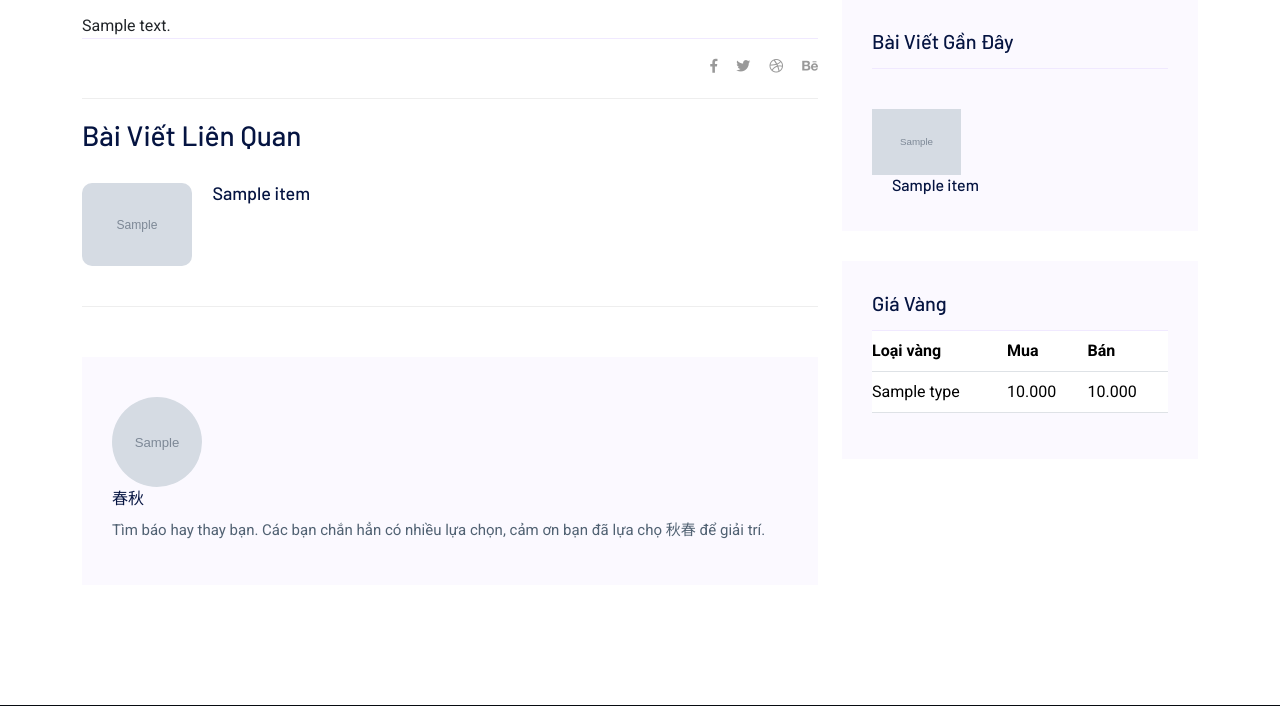
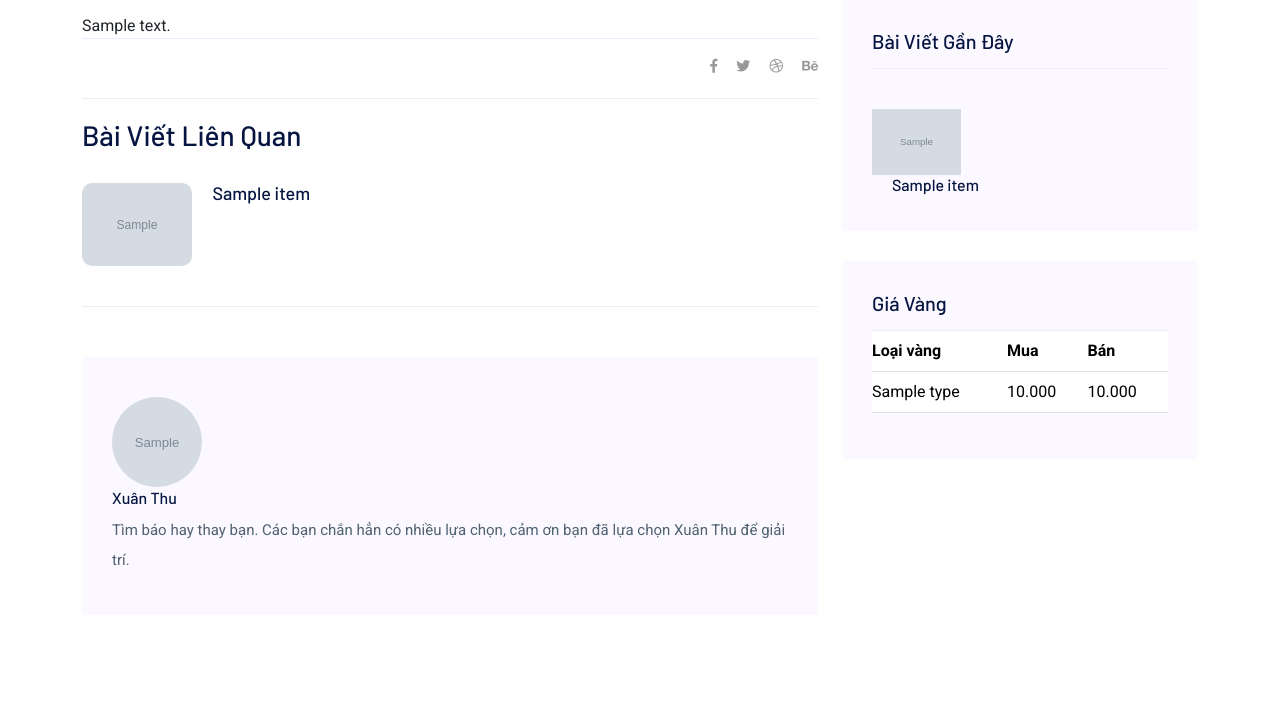
Before and after one commit to otsuki154/PythonProject, a Django app: template DjangoWeb/home/templates/pages/artical.html in a window 1280 px wide. Shown: the part 837-1543 px from the top of the page. Run offline with Django 5.2, Linux system fonts and the light colour scheme; the template is opened without the code that fills it: most values are stand-ins (such as "Sample title", 1, 10 or a date in 2020); grey boxes marked "Sample" are stand-in pictures; some libraries are stand-ins or nearby versions.

Commit message:
fix title

```diff
--- a/DjangoWeb/home/define.py
+++ b/DjangoWeb/home/define.py
@@ -34,7 +34,7 @@ TABLE_PATH_FILE = "pages/"
 
 ADMIN_SRC_JS = ('admin/js/slugify.min.js','admin/js/jquery-3.6.0.min.js','admin/js/general.js') #tao auto slug bang tieng Viet
 ADMIN_SRC_CSS = {'all':('admin/css/custome.css',)} #tao custome css cho các BooleanFiled
-ADMIN_SITE_NAME = "春秋 Admin site"
+ADMIN_SITE_NAME = "Xuân Thu Admin site"
 
 APP_VALUE_LAYOUT_CHOICE = (
     ('list','List'),
--- a/DjangoWeb/home/templates/pages/artical.html
+++ b/DjangoWeb/home/templates/pages/artical.html
@@ -57,9 +57,9 @@
         <img src="{{item_artical.image.url}}" alt="">
         <div class="media-body">
             <a href="#">
-                <h4>春秋</h4>
+                <h4>Xuân Thu</h4>
             </a>
-            <p>Tìm báo hay thay bạn. Các bạn chắn hẳn có nhiều lựa chọn, cảm ơn bạn đã lựa chọ 秋春 để giải trí.</p>
+            <p>Tìm báo hay thay bạn. Các bạn chắn hẳn có nhiều lựa chọn, cảm ơn bạn đã lựa chọn Xuân Thu để giải trí.</p>
         </div>
     </div>
 </div>
--- a/DjangoWeb/home/templates/pages/feed.html
+++ b/DjangoWeb/home/templates/pages/feed.html
@@ -37,7 +37,7 @@
                                 </div>
                             {% endfor %}
                         {% else %}
-                            <p>春秋 không lấy được dữ liệu bài viết...</p>
+                            <p>Xuân Thu không lấy được dữ liệu bài viết...</p>
                         {% endif %}
 
                     </div>
--- a/DjangoWeb/home/views.py
+++ b/DjangoWeb/home/views.py
@@ -22,7 +22,7 @@ def index(request):
     user_agent = get_user_agent(request)
 
     return render(request, TABLE_PATH_FILE + 'index.html',{
-        "title_page":"春秋-Trang chủ",
+        "title_page":"Xuân Thu-Trang chủ",
         "items_artical_special":items_artical_special,
         "items_catagory":items_catagory,
     })
```
